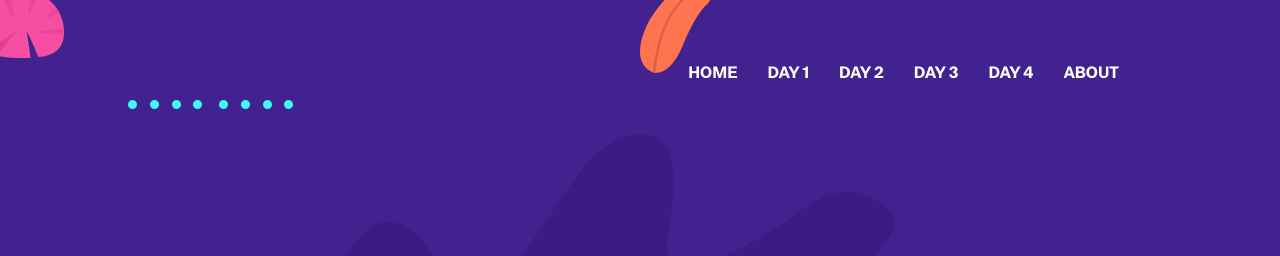
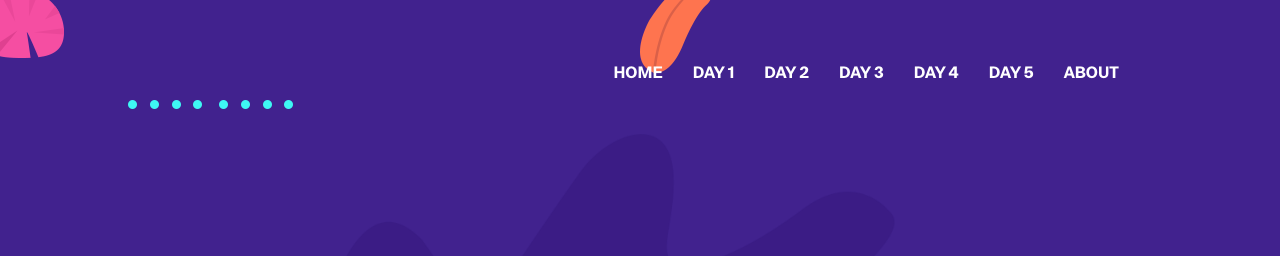
Before and after one commit to dancingwithai/dancingwithai.github.io, a Jekyll site: the page built from README.md, in a window 1280 px wide. Shown: the top 256 px of the page. Built offline with Jekyll 4.4.1, drawn with Linux system fonts in a browser that asks for light colours; our own code applies the rules of GitHub Pages for plain Markdown files.

Commit message:
Add day 5!

```diff
--- a/_data/settings.yml
+++ b/_data/settings.yml
@@ -12,6 +12,7 @@ menu:
 - {name: Day 2, link: '/blog/'}
 - {name: Day 3, link: '/blog/'}
 - {name: Day 4, link: '/blog/'}
+- {name: Day 5, link: '/blog/'}
 - {name: About, link: '/blog/'}
 
 
```
